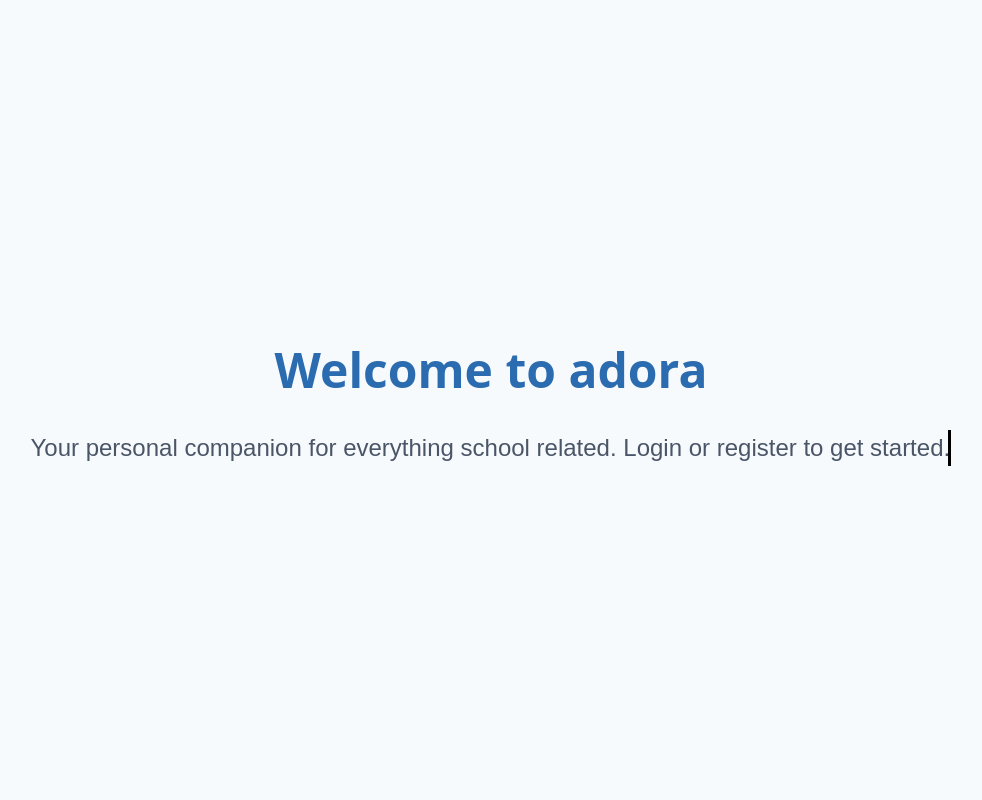
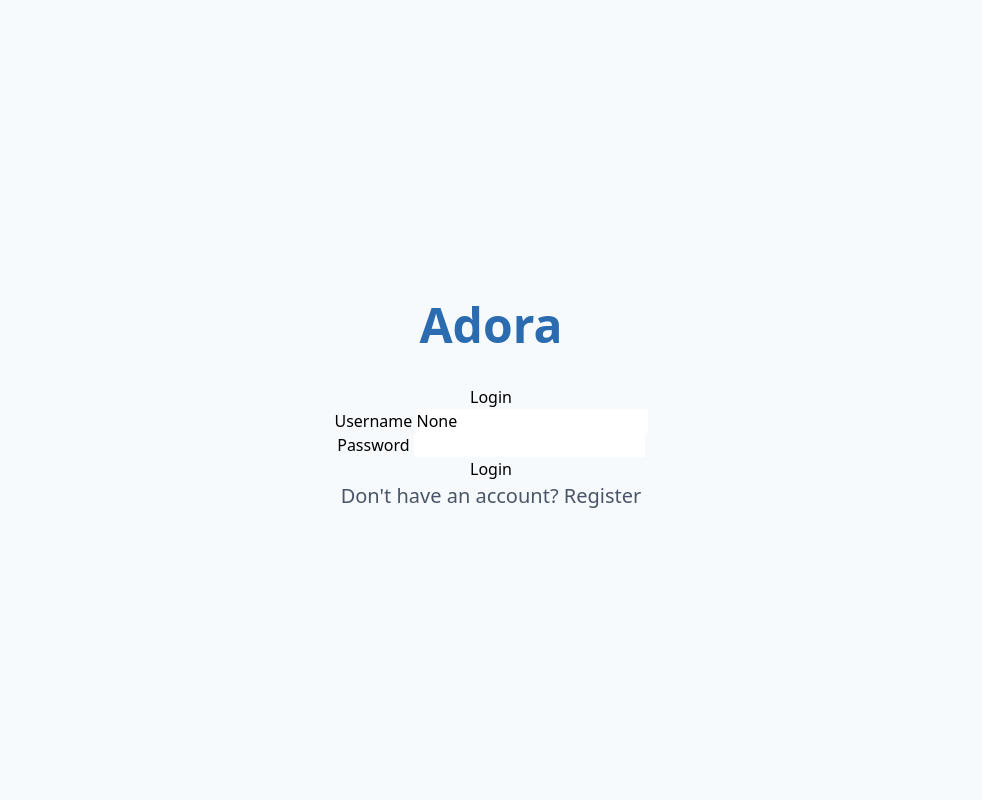
Before and after one commit to aayan-dutta/adora, a Flask app: page /login in a window 1280 px wide. Shown: the whole page, without its empty margins (21-1003 px from the left). Run offline with Flask 3, Linux system fonts and the light colour scheme; style sheets or scripts are compiled from the project's sources; some libraries are stand-ins or nearby versions.

Commit message:
Update login.html

```diff
--- a/api/templates/login.html
+++ b/api/templates/login.html
@@ -3,14 +3,59 @@
 <head>
     <meta charset="UTF-8">
     <meta name="viewport" content="width=device-width, initial-scale=1.0">
-    <title>Welcome to Adora</title>
-    <link href="/static/css/input.css" rel="stylesheet">
+    <link href="/static/css/output.css" rel="stylesheet">
     <script src="https://cdn.jsdelivr.net/npm/flowbite@2.4.1/dist/flowbite.min.js"></script>
+    <title>Login | Adora</title>
 </head>
 <body class="bg-gray-100">
-    <div class="container">
-        <h1>Welcome to adora</h1>
-        <p class="typing-effect">Your personal companion for everything school related. Login or register to get started.</p>
+
+    <div class="container mx-auto py-8">
+        <h1 class="text-3xl font-bold text-center text-blue-600 mb-6">Adora</h1>
+
+        <div class="max-w-md mx-auto bg-white p-8 border border-gray-200 rounded-lg shadow-lg">
+            <h2 class="text-2xl font-bold text-center text-gray-900 mb-6">Login</h2>
+
+            <!-- Login Form -->
+            <form action="/login" method="POST">
+                {{ form.hidden_tag() }}
+                <div class="mb-4">
+                    <label for="username" class="block text-gray-700 font-semibold mb-2">Username</label>
+                    <input
+                        type="text"
+                        id="username"
+                        name="username"
+                        class="w-full p-3 border border-gray-300 rounded-lg focus:outline-none focus:ring-2 focus:ring-blue-500"
+                        value="{{ form.username.data }}"
+                        required
+                    >
+                </div>
+
+                <div class="mb-6">
+                    <label for="password" class="block text-gray-700 font-semibold mb-2">Password</label>
+                    <input
+                        type="password"
+                        id="password"
+                        name="password"
+                        class="w-full p-3 border border-gray-300 rounded-lg focus:outline-none focus:ring-2 focus:ring-blue-500"
+                        required
+                    >
+                </div>
+
+                <div class="text-center">
+                    <button
+                        type="submit"
+                        class="bg-blue-600 text-white px-6 py-2 rounded-lg hover:bg-blue-700 focus:outline-none focus:ring-2 focus:ring-blue-500"
+                    >
+                        Login
+                    </button>
+                </div>
+            </form>
+
+            <div class="text-center mt-4">
+                <p class="text-gray-500">Don't have an account? <a href="{{ url_for('register') }}" class="text-blue-600 hover:underline">Register</a></p>
+            </div>
+        </div>
     </div>
+
 </body>
 </html>
```
